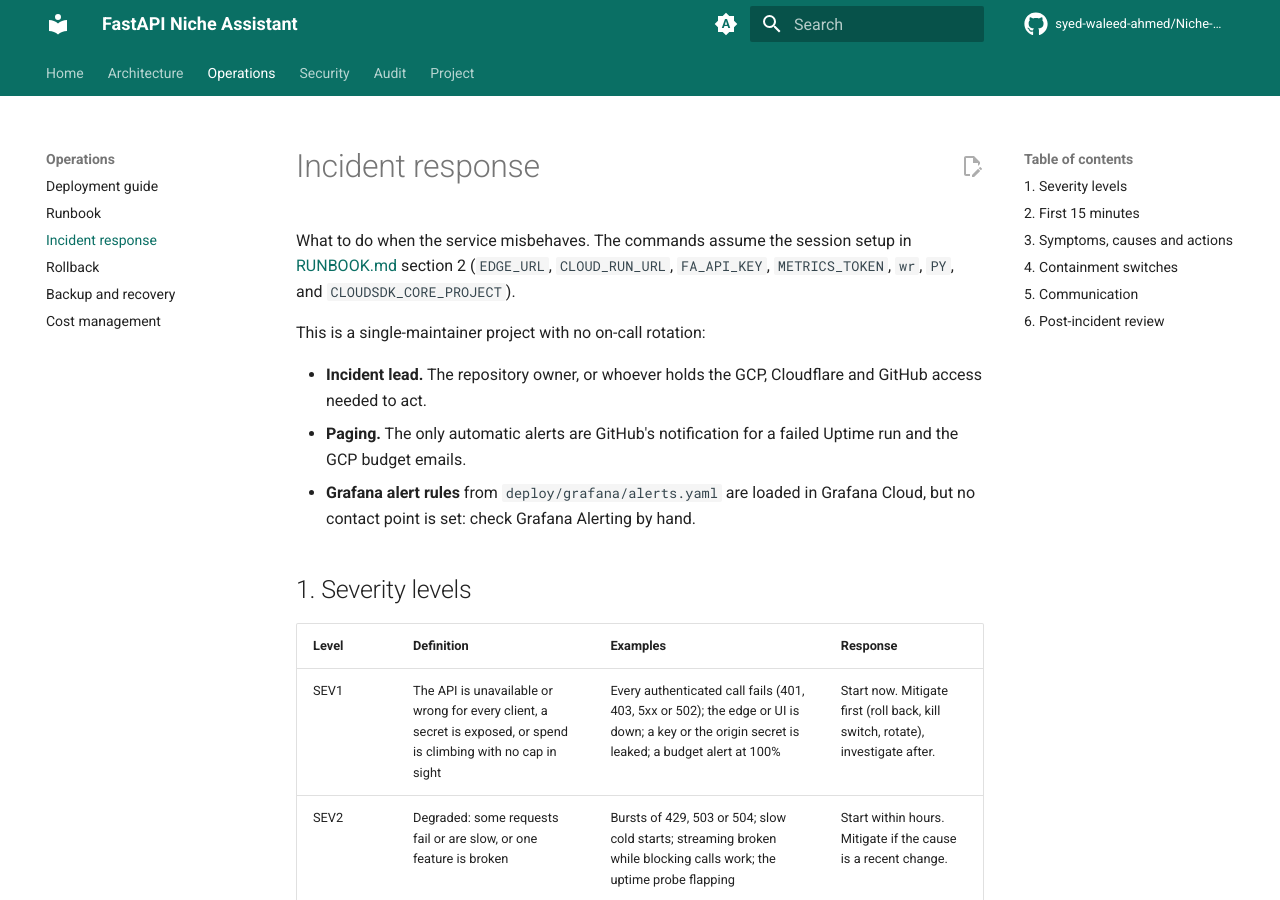
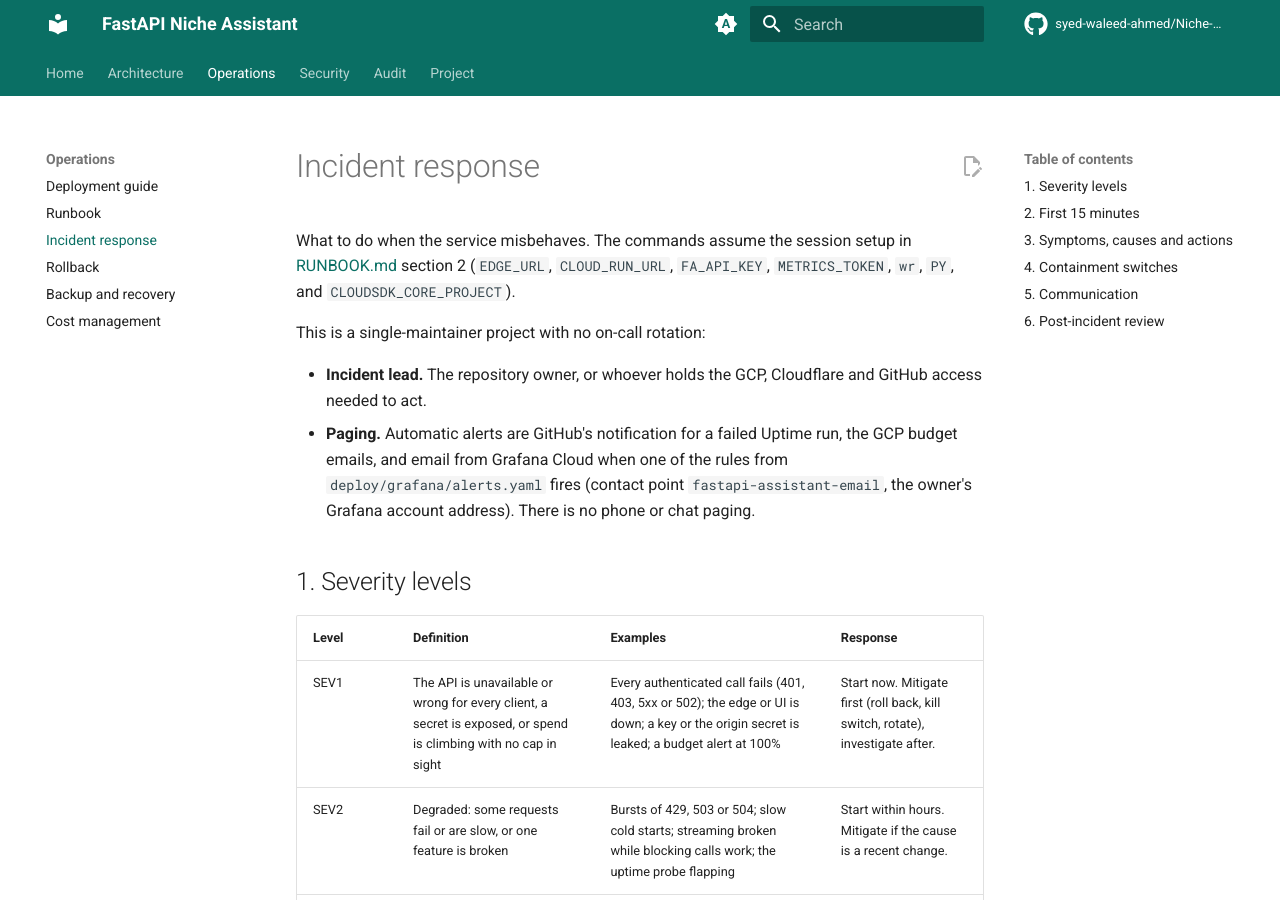
Before and after one commit to syed-waleed-ahmed/Niche-Finetuned-Model, an MkDocs documentation site: the page built from docs/operations/INCIDENT_RESPONSE.md, in a window 1280 px wide and 900 px high. Built offline with MkDocs 1.6.1 and Material for MkDocs 9.7.7, drawn with Linux system fonts in a browser that asks for light colours; comment, search, counter and statistics services are not loaded.

Commit message:
Docs: Grafana alert rules now email the owner
The 7 rules from deploy/grafana/alerts.yaml run as Grafana-managed rules in the
stack (folder "FastAPI Assistant"), routed to the email contact point
fastapi-assistant-email, which is the default notification policy. A test
notification was delivered. DEPLOYMENT.md describes both ways to load the rules.

Co-Authored-By: Claude Opus 5.5 <noreply@anthropic.com>

```diff
--- a/docs/operations/INCIDENT_RESPONSE.md
+++ b/docs/operations/INCIDENT_RESPONSE.md
@@ -8,10 +8,10 @@ This is a single-maintainer project with no on-call rotation:
 
 - **Incident lead.** The repository owner, or whoever holds the GCP, Cloudflare and
   GitHub access needed to act.
-- **Paging.** The only automatic alerts are GitHub's notification for a failed Uptime
-  run and the GCP budget emails.
-- **Grafana alert rules** from `deploy/grafana/alerts.yaml` are loaded in Grafana
-  Cloud, but no contact point is set: check Grafana Alerting by hand.
+- **Paging.** Automatic alerts are GitHub's notification for a failed Uptime run, the
+  GCP budget emails, and email from Grafana Cloud when one of the rules from
+  `deploy/grafana/alerts.yaml` fires (contact point `fastapi-assistant-email`, the
+  owner's Grafana account address). There is no phone or chat paging.
 
 ## 1. Severity levels
 
```
Also changed, not shown: docs/DEPLOYMENT.md (+5 -2 lines), docs/IMPLEMENTATION_STATUS.md (+1 -2 lines), docs/operations/RUNBOOK.md (+4 -4 lines), 1 other file.
